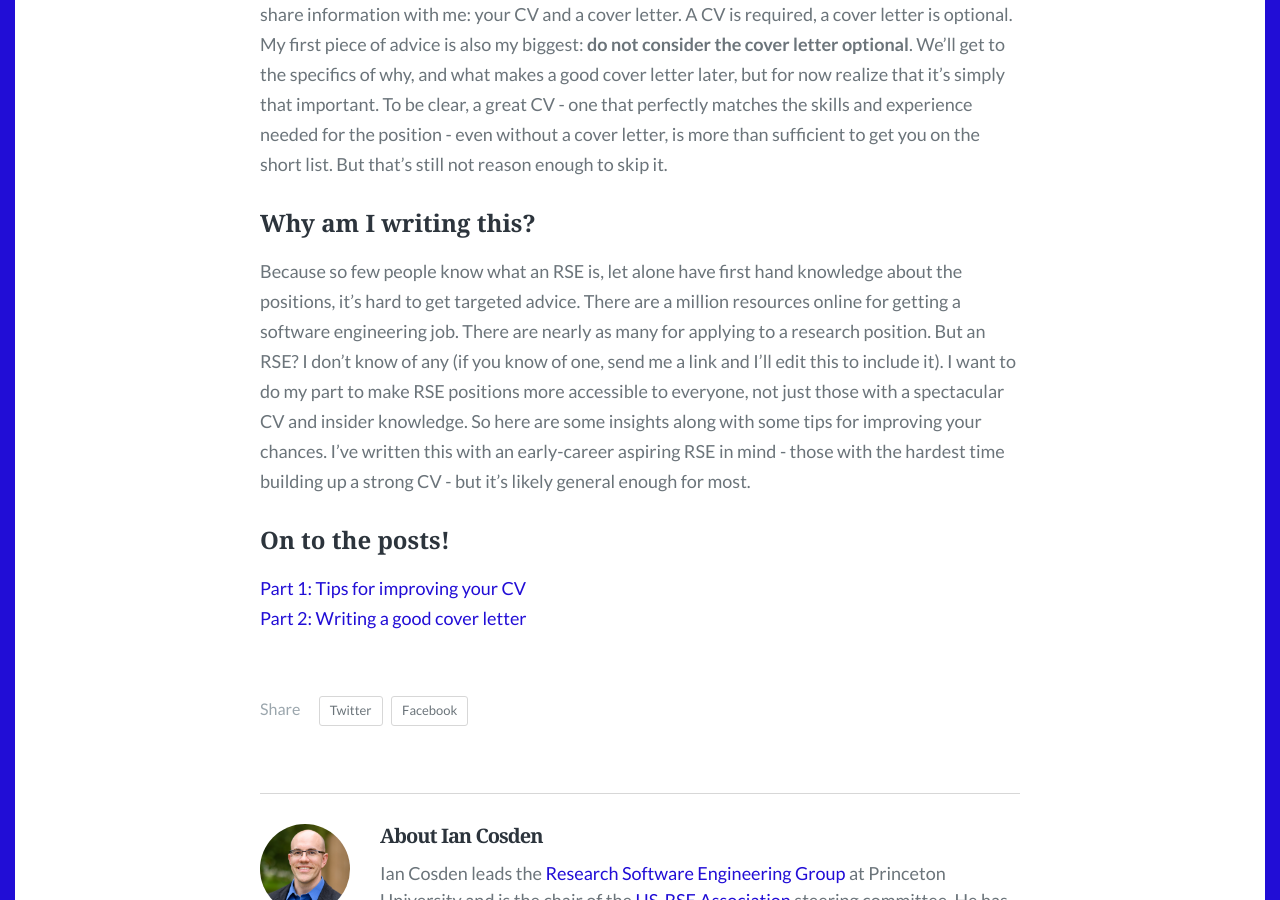
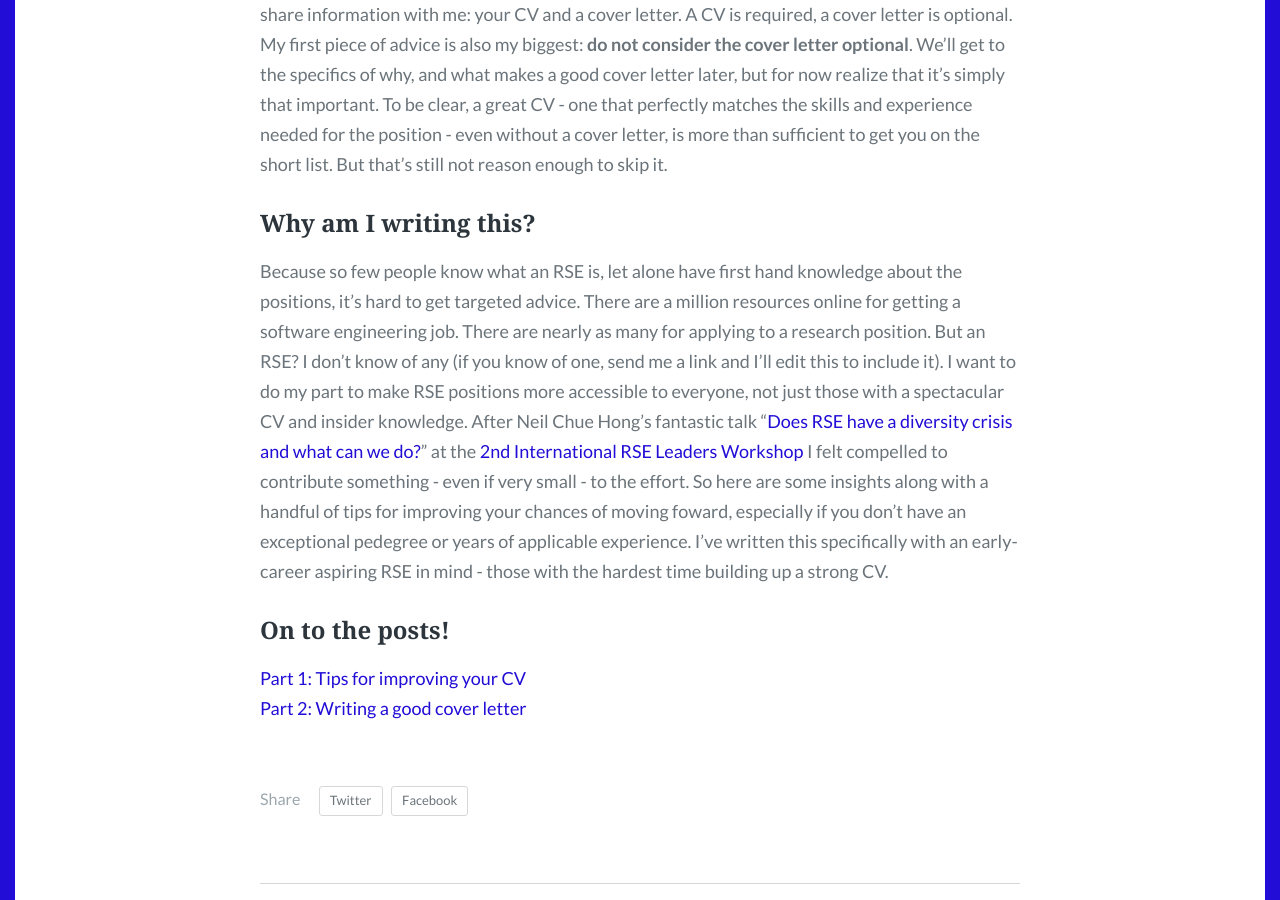
Before and after one commit to cosden/cosden.github.io, a Jekyll site: the page built from _posts/2020-09-21-improving-your-RSE-application.md, in a window 1280 px wide and 900 px high, scrolled down 1644 px. Built offline with Jekyll 4.4.1, drawn with Linux system fonts in a browser that asks for light colours; some web fonts are replaced.

Commit message:
update text

```diff
--- a/_posts/2020-09-21-improving-your-RSE-application.md
+++ b/_posts/2020-09-21-improving-your-RSE-application.md
@@ -35,8 +35,9 @@ There are nearly as many for applying to a research position.
 But an RSE?
 I don’t know of any (if you know of one, send me a link and I’ll edit this to include it).
 I want to do my part to make RSE positions more accessible to everyone, not just those with a spectacular CV and insider knowledge.
-So here are some insights along with some tips for improving your chances.
-I’ve written this with an early-career aspiring RSE in mind - those with the hardest time building up a strong CV - but it’s likely general enough for most.
+After Neil Chue Hong's fantastic talk "[Does RSE have a diversity crisis and what can we do?](https://figshare.com/articles/presentation/Does_Research_Software_Engineering_have_a_diversity_crisis_and_what_can_we_do_/12955094/4)" at the [2nd International RSE Leaders Workshop](https://researchsoftware.org/2020-workshop.html) I felt compelled to contribute something - even if very small - to the effort.
+So here are some insights along with a handful of tips for improving your chances of moving foward, especially if you don't have an exceptional pedegree or years of applicable experience.
+I’ve written this specifically with an early-career aspiring RSE in mind - those with the hardest time building up a strong CV.
 
 ### On to the posts!
 [Part 1: Tips for improving your CV]({{ site.baseurl }}/01-improving-your-CV)
```
Also changed, not shown: _posts/2020-09-22-01-improving-your-CV.md (+1 -1 lines).
